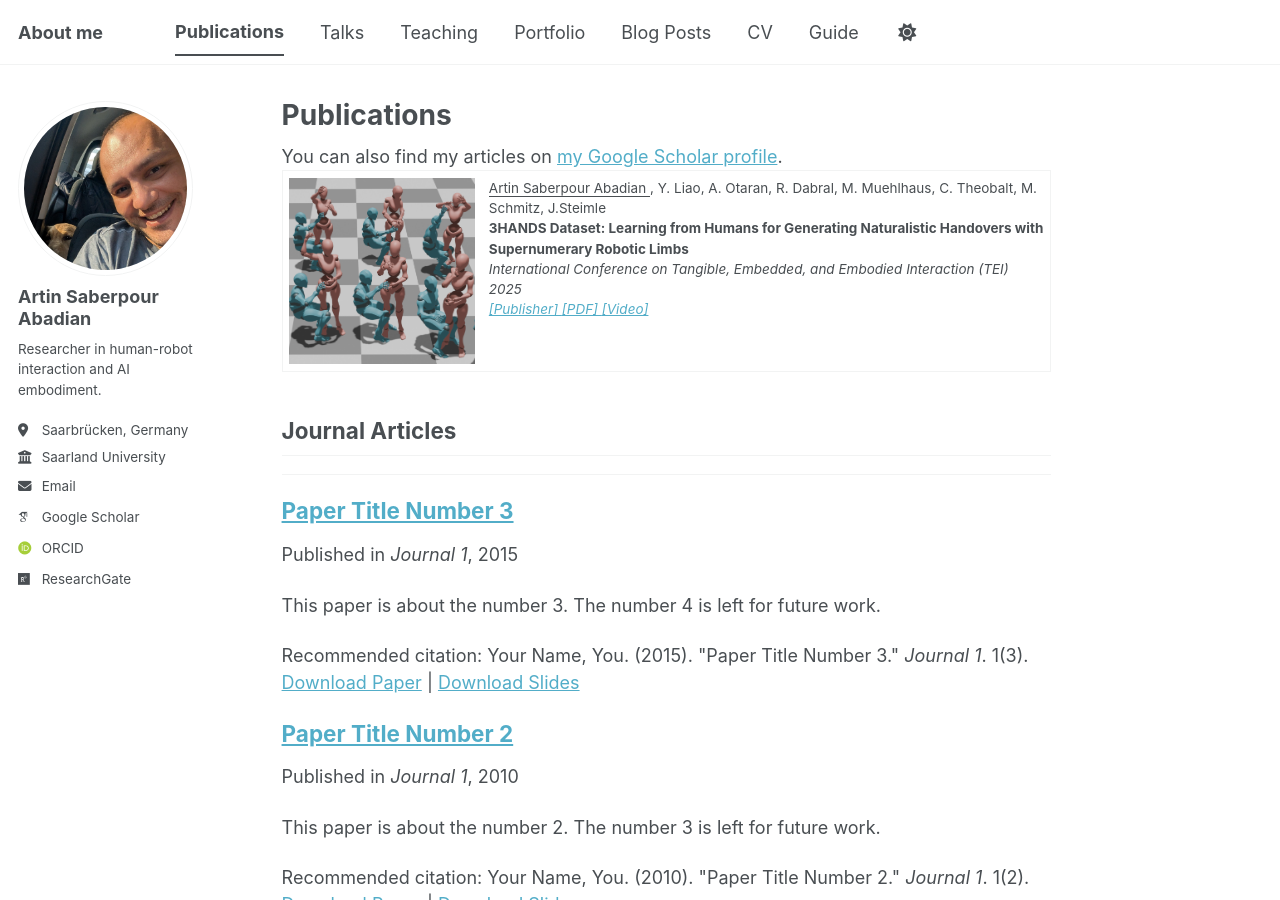
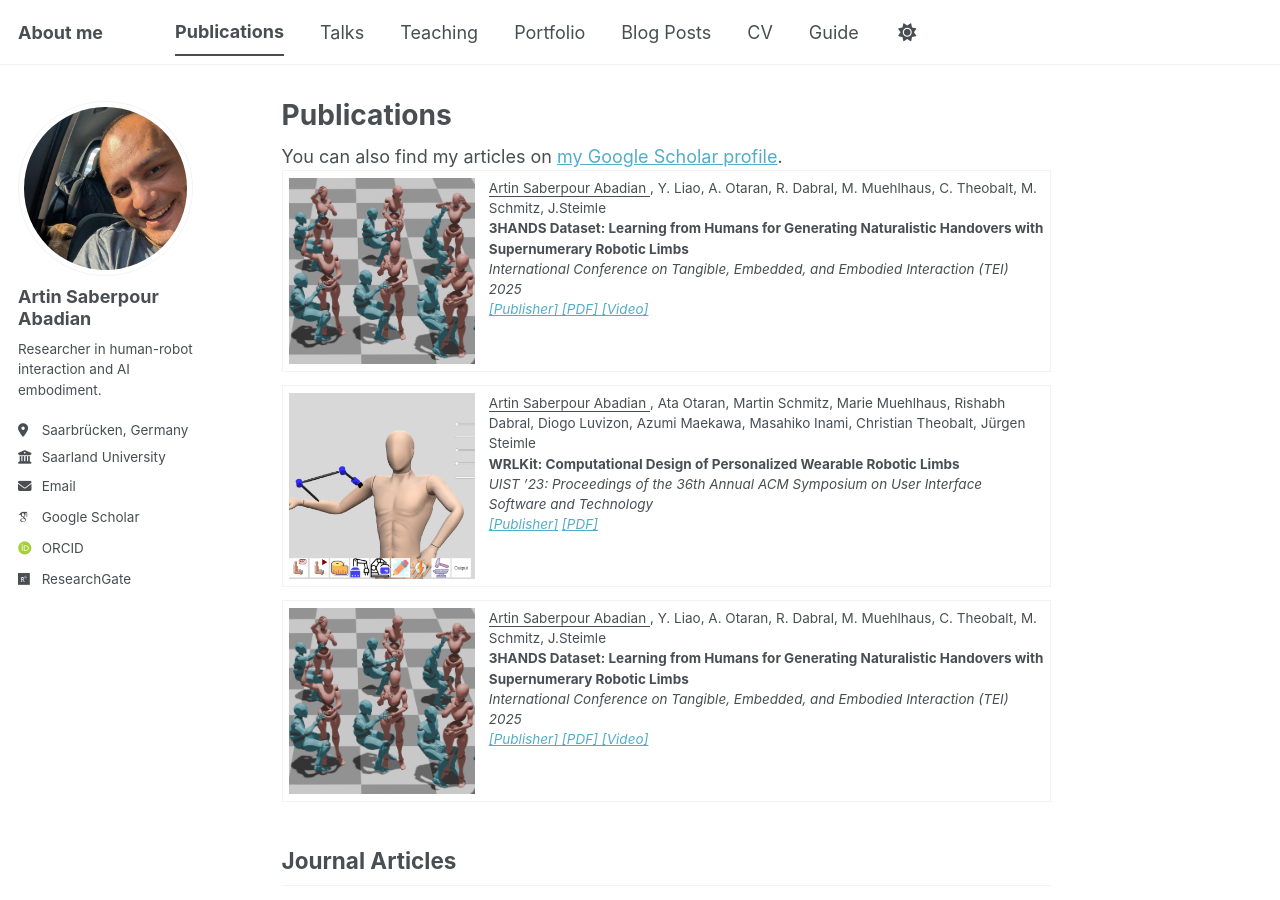
Before and after one commit to artin-saberpour/artin-saberpour.github.io, a Jekyll site: the page built from _pages/publications.html, in a window 1280 px wide and 900 px high. Built offline with Jekyll 4.4.1, drawn with Linux system fonts in a browser that asks for light colours; some web fonts are replaced; a script bundle is joined from its source files by our own code; library files that are not in the unit come from our copies.

Commit message:
Update publications.html

```diff
--- a/_pages/publications.html
+++ b/_pages/publications.html
@@ -6,6 +6,72 @@
 ---
 
 <div class="wordwrap">You can also find my articles on <a href="{{site.author.googlescholar}}">my Google Scholar profile</a>.</div>
+
+
+<!--
+3. <sub>	S. Abadian, Y. Liao,<ins> Ata Otaran </ins>, R. Dabral, M. Muehlhaus, C. Theobalt, M. Schmitz, J.Steimle</sub> \
+<sub> [3HANDS Dataset: Learning from Humans for Generating Naturalistic Handovers with Supernumerary Robotic Limbs](https://dl.acm.org/doi/10.1145/3706598.3713306)  </sub> \
+<sub> **CHI conference on Human Factors in Computing Systems 2025** 2025 </sub>
+-->
+
+<table>
+<tbody>
+<tr> <td style="width:200px; height:200px; vertical-align: top; border-style:none;"> <img style="float: left; margin-right:10px" src="/images/3Hands_thumbnail.png" width="200px" height="200px"> </td>
+<td style= "height:200px; vertical-align: top;border-style:none;"> <p>
+<ins> Artin Saberpour Abadian </ins>, Y. Liao, A. Otaran, R. Dabral, M. Muehlhaus, C. Theobalt, M. Schmitz, J.Steimle <br> <strong> 3HANDS Dataset: Learning from Humans for Generating Naturalistic Handovers with Supernumerary Robotic Limbs </strong> <br>
+<i> International Conference on Tangible, Embedded, and Embodied Interaction (TEI) 2025 <br>
+<a href="https://dl.acm.org/doi/10.1145/3706598.3713306"> [Publisher] </a>
+<a href="https://dl.acm.org/doi/pdf/10.1145/3706598.3713306"> [PDF] </a>
+<a href="https://hci.cs.uni-saarland.de/wp-content/uploads/projects/human_robot_interaction/3hands/3hands.mp4"> [Video] </a> </i>  </p> </td>
+</tr>
+</tbody>
+</table>
+
+
+
+
+<!--
+1. <sub>	S. Abadian, Y. Liao,<ins> Ata Otaran </ins>, R. Dabral, M. Muehlhaus, C. Theobalt, M. Schmitz, J.Steimle</sub> \
+<sub> [3HANDS Dataset: Learning from Humans for Generating Naturalistic Handovers with Supernumerary Robotic Limbs](https://dl.acm.org/doi/10.1145/3706598.3713306)  </sub> \
+<sub> **CHI conference on Human Factors in Computing Systems 2025** 2025 </sub>
+-->
+
+<table>
+<tbody>
+<tr>
+<td style="width:200px; height:200px; vertical-align: top; border-style:none;">
+    <img style="float: left; margin-right:10px"
+         src="/images/wrlkit_thumbnail.png"
+         width="200px"
+         height="200px">
+</td>
+
+<td style="height:200px; vertical-align: top; border-style:none;">
+    <p>
+        <ins> Artin Saberpour Abadian </ins>, Ata Otaran, Martin Schmitz,
+        Marie Muehlhaus, Rishabh Dabral, Diogo Luvizon,
+        Azumi Maekawa, Masahiko Inami, Christian Theobalt,
+        Jürgen Steimle
+        <br>
+
+        <strong>
+            WRLKit: Computational Design of Personalized Wearable Robotic Limbs
+        </strong>
+        <br>
+
+        <i>
+            UIST ’23: Proceedings of the 36th Annual ACM Symposium on User Interface Software and Technology
+            <br>
+
+            <a href="https://doi.org/10.1145/3586183.3606748">[Publisher]</a>
+            <a href="https://dl.acm.org/doi/pdf/10.1145/3586183.3606748">[PDF]</a>
+        </i>
+    </p>
+</td>
+</tr>
+</tbody>
+</table>
+
 
 
 <!--
@@ -26,6 +92,17 @@
 </tr>
 </tbody>
 </table>
+
+
+
+
+
+
+
+
+
+
+
 
 
 <!--
```
